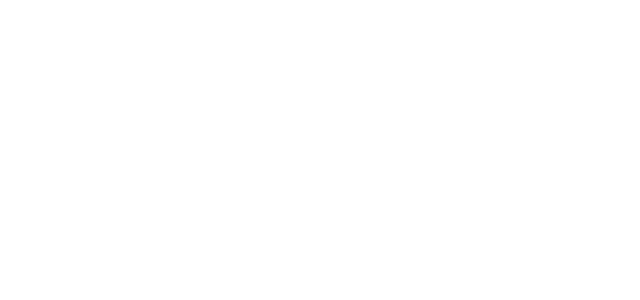
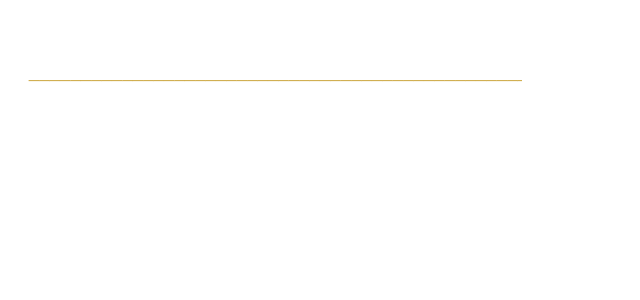
Before and after one commit to goldpriceapidb/gold-one, a Next.js app: page /ProcessPage/components/Paragraph in a window 1280 px wide. Shown: the top 300 px of the page, without its empty margins (0-640 px from the left). Built offline with nearby package versions, Linux system fonts and the light colour scheme.

Commit message:
Added Golden Line For the Para titles of `Process`

```diff
--- a/pages/ProcessPage/components/Paragraph.tsx
+++ b/pages/ProcessPage/components/Paragraph.tsx
@@ -4,10 +4,7 @@
     return (
         <>
             <div className={styles.paraContainer}>
-                <div className={styles.paraTitleContainer}>
-                    <div className={styles.paraTitle}>{prop.title}</div>
-                    {/* <div className={styles.goldenLine}>.</div> */}
-                </div>
+                <div className={styles.paraTitle}>{prop.title}</div>
                 <div className={styles.paraContent}>{prop.content}</div>
             </div>
         </>
--- a/pages/ProcessPage/process.module.css
+++ b/pages/ProcessPage/process.module.css
@@ -1,34 +1,39 @@
-
-.paraGrid{
+.paraGrid {
 	margin: 10vh 10vw;
 	display: grid;
 	grid-template-columns: auto auto;
 	grid-gap: 1vh 5vw;
 }
-.paraContainer{
+.paraContainer {
 	margin-top: 3rem;
 	font-family: "Bahnschrift";
 }
 
-.paraTitle{
-    color:#cfab48;
-    font-size: 2.5rem;
+.paraTitle {
+	color: #cfab48;
+	font-size: 2.1rem;
 	font-family: "Bahnschrift";
 	margin-bottom: 1.5rem;
+	max-width: 30.6ch;
+	overflow: hidden;
+	white-space: nowrap;
 }
 
-.paraContent{
+/* https://stackoverflow.com/a/20422695 */
+.paraTitle::after {
+	content: "\00a0\00a0\00a0\00a0____________________________________________________________________";
+    margin-bottom: -0.5rem;
+	font-size: 1.3rem;
+}
+
+.paraContent {
 	color: white;
 	font-size: 1.2rem;
 	font-family: "Bahnschrift";
+	text-align: justify;
 }
 
-.paraTitleContainer{
-    display: grid;
-    grid-template-columns: auto auto;
-}
-
-.goldenLine{
+.goldenLine {
 	border-top: 2px solid #cfab48;
 	width: 100%;
 }
```
Lines whose indentation alone changed are shown as unchanged.
